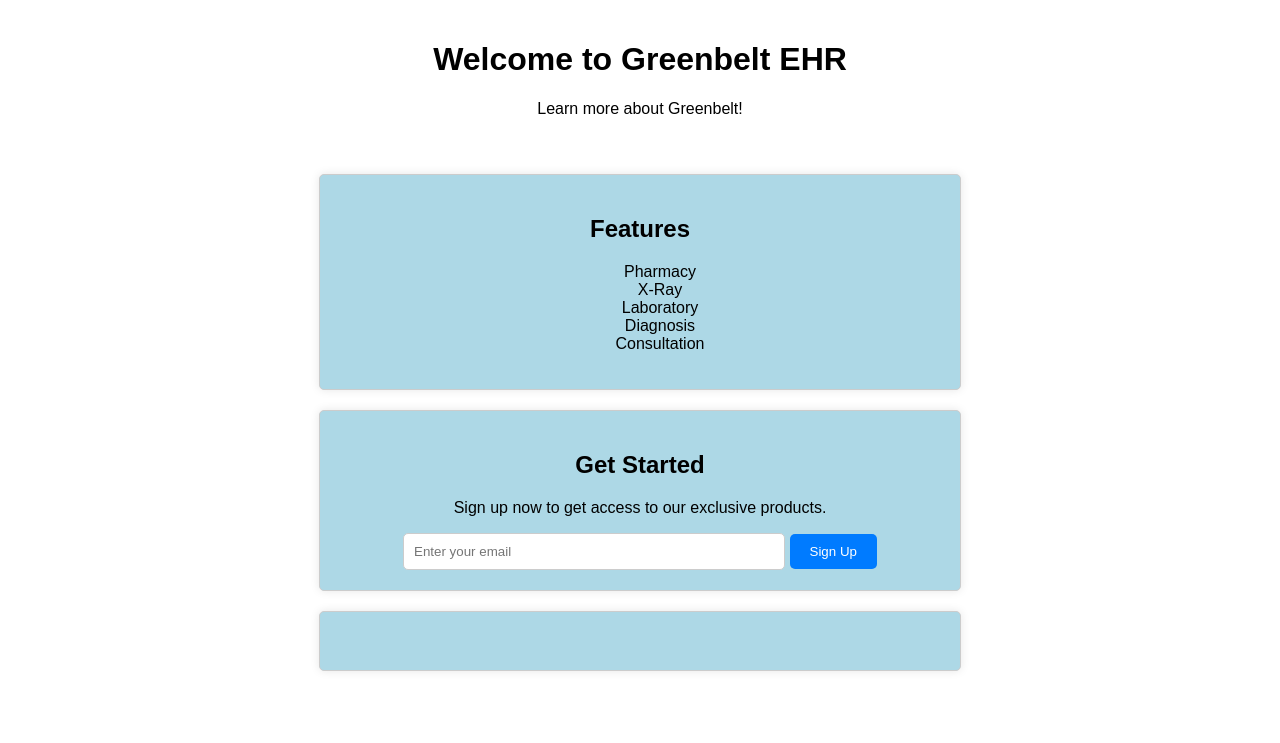
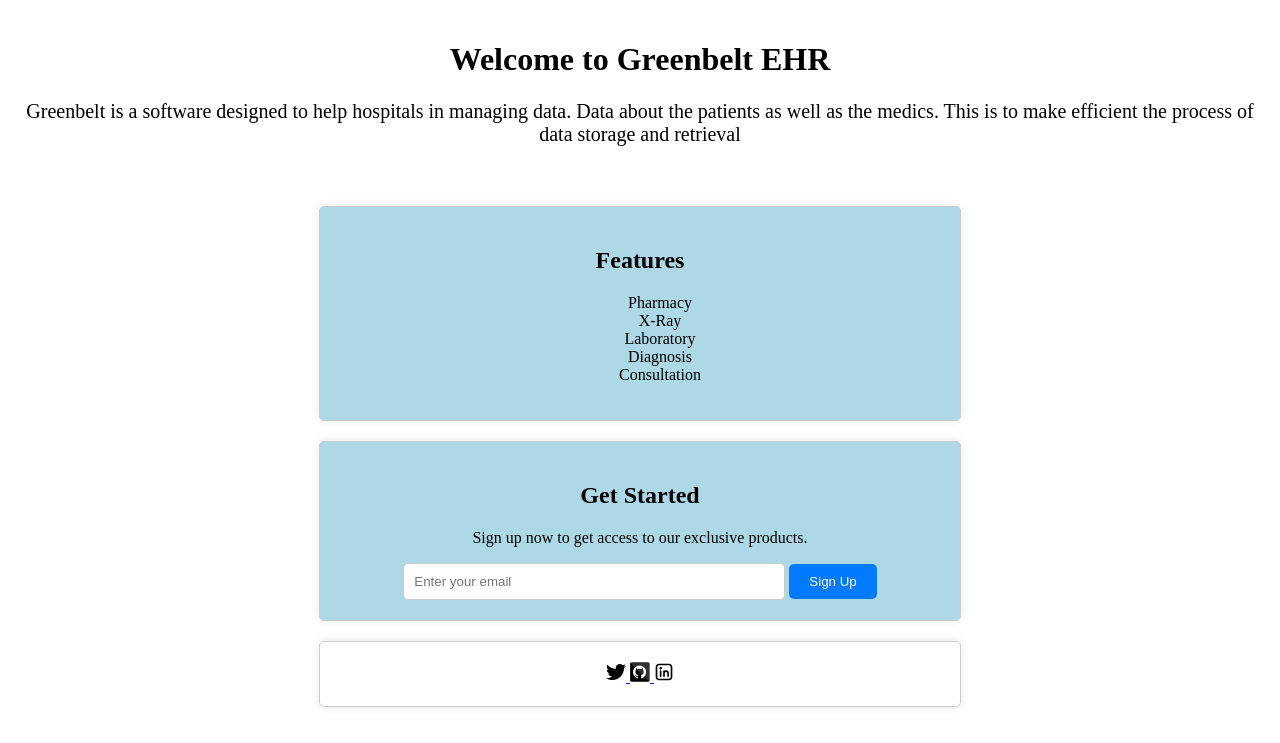
Before and after one commit to KenNyagz/kennyagz.github.io, a plain HTML site: page index.html in a window 1280 px wide. Drawn offline with Linux system fonts and the light colour scheme.

Commit message:
landing page

```diff
--- a/index.html
+++ b/index.html
@@ -9,7 +9,7 @@
 <body>
     <header>
         <h1>Welcome to Greenbelt EHR</h1>
-        <p>Learn more about Greenbelt!</p>
+        <p>Greenbelt is a software designed to help hospitals in managing data. Data about the patients as well as the medics. This is to make efficient the process of data storage and retrieval</p>
     </header>
     <section>
         <h2>Features</h2>
@@ -30,8 +30,14 @@
         </form>
     </section>
     <section class="contacts">
-        <a href="">
-            <img src="" alt="">
+        <a href="https://twitter.com/The_Sir101">
+            <img src="images/twitter.svg" alt="twitter">
+        </a>
+        <a href="https://github.com/kennyagz">
+           <img src="images/github.svg" alt="Github">
+        </a>
+        <a href="https://www.linkedin.com/in/ken-nyaga-76a848127">
+           <img src="images/linkedin.svg" alt="Linkedin">
         </a>
     </section>
     <footer>
--- a/styles.css
+++ b/styles.css
@@ -1,5 +1,5 @@
 body {
-    font-family: Arial, sans-serif;
+    /*font-size: 20px;*/
     margin: 0;
     padding: 0;
     background-image: url('images/brugge.jpg');
@@ -12,6 +12,9 @@ header, section, footer {
 
 header {
     background-image: url('images/brugge.jpg');
+}
+header p {
+    font-size: 20px;
 }
 
 section {
@@ -28,8 +31,16 @@ footer {
     padding: 3px;;
 }
 
+.contacts {
+    background: none;;
+}
+
 li {
     list-style-type: none;
+}
+.contacts img {
+    width: 20px;
+    height: 20px;
 }
 button {
     padding: 10px 20px;
```
